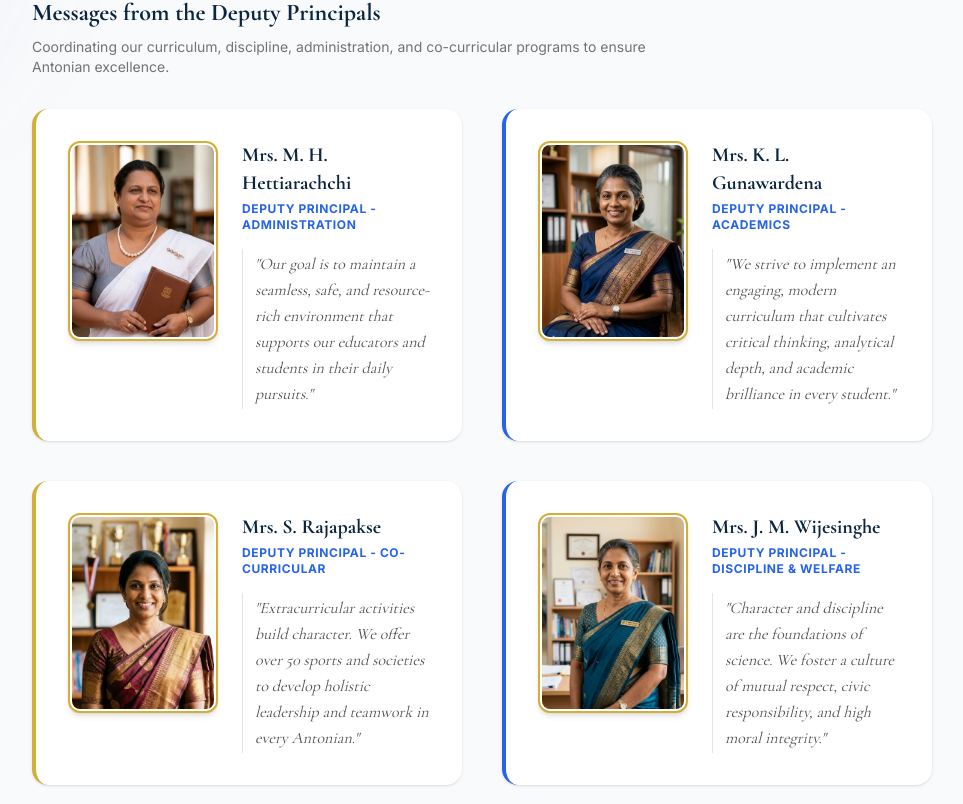
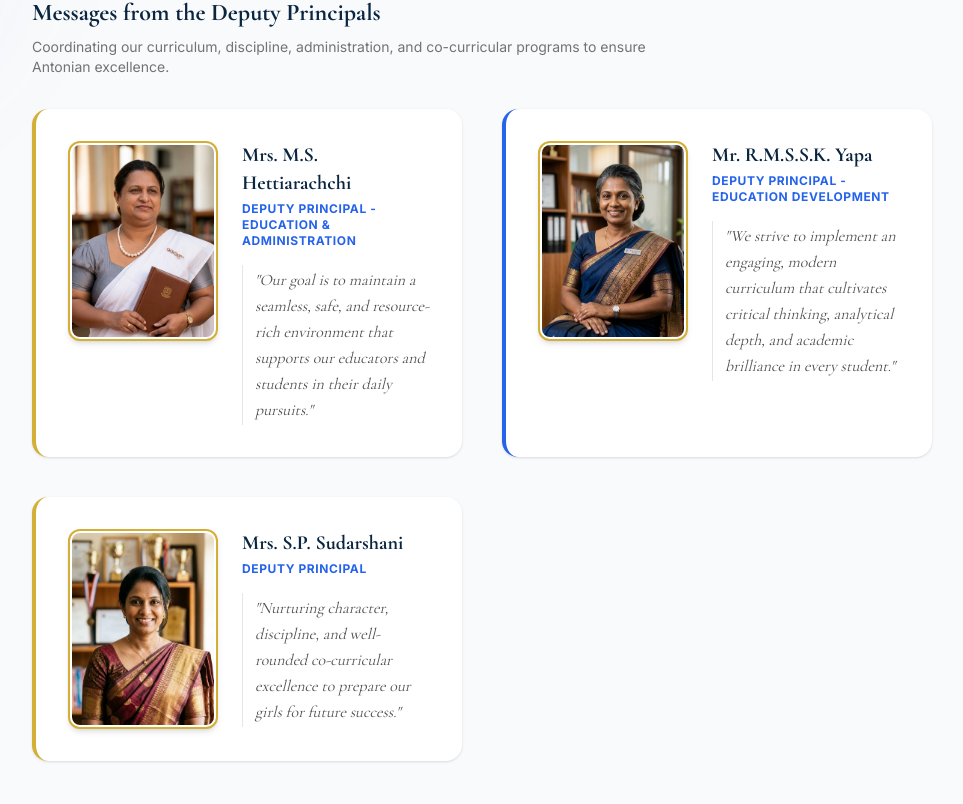
Before and after one commit to samadhi1000/SAGCK, a Next.js app: page / in a window 1280 px wide. Shown: the part 2976-3780 px from the top of the page, without its empty margins (316-1279 px from the left). Built offline with nearby package versions, Linux system fonts and the light colour scheme.

Commit message:
feat: Update Deputy Principal names and positions

```diff
--- a/src/components/AboutSection.tsx
+++ b/src/components/AboutSection.tsx
@@ -16,34 +16,31 @@ const INDEX_ITEMS: IndexItem[] = [
   { id: "history", label: "Historical Timeline", num: "04" },
 ];
 
+/*
+ * ── DEPUTY PRINCIPALS DATA ──
+ * Updated with the official names and roles of the school administration.
+ */
 const DEPUTY_PRINCIPALS = [
   {
-    name: "Mrs. M. H. Hettiarachchi",
-    role: "Deputy Principal - Administration",
+    name: "Mrs. M.S. Hettiarachchi",
+    role: "Deputy Principal - Education & Administration",
     quote: "Our goal is to maintain a seamless, safe, and resource-rich environment that supports our educators and students in their daily pursuits.",
     color: "border-l-accent",
     image: "/images/deputy/hettiarachchi.jpg",
   },
   {
-    name: "Mrs. K. L. Gunawardena",
-    role: "Deputy Principal - Academics",
+    name: "Mr. R.M.S.S.K. Yapa",
+    role: "Deputy Principal - Education Development",
     quote: "We strive to implement an engaging, modern curriculum that cultivates critical thinking, analytical depth, and academic brilliance in every student.",
     color: "border-l-primary",
     image: "/images/deputy/deputy-2.png",
   },
   {
-    name: "Mrs. S. Rajapakse",
-    role: "Deputy Principal - Co-Curricular",
-    quote: "Extracurricular activities build character. We offer over 50 sports and societies to develop holistic leadership and teamwork in every Antonian.",
+    name: "Mrs. S.P. Sudarshani",
+    role: "Deputy Principal",
+    quote: "Nurturing character, discipline, and well-rounded co-curricular excellence to prepare our girls for future success.",
     color: "border-l-accent",
     image: "/images/deputy/deputy-3.png",
-  },
-  {
-    name: "Mrs. J. M. Wijesinghe",
-    role: "Deputy Principal - Discipline & Welfare",
-    quote: "Character and discipline are the foundations of science. We foster a culture of mutual respect, civic responsibility, and high moral integrity.",
-    color: "border-l-primary",
-    image: "/images/deputy/deputy-4.png",
   },
 ];
 
```
